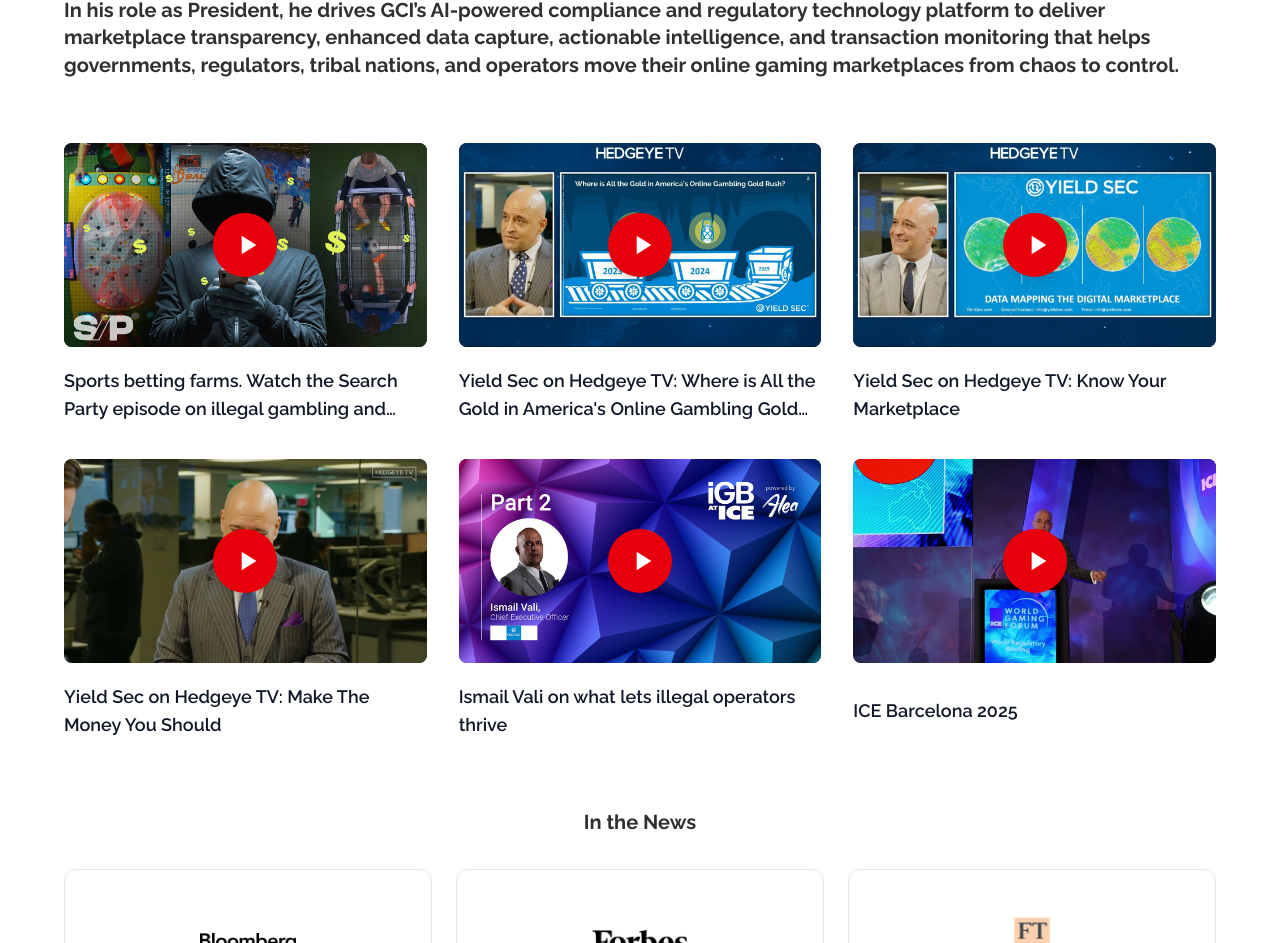
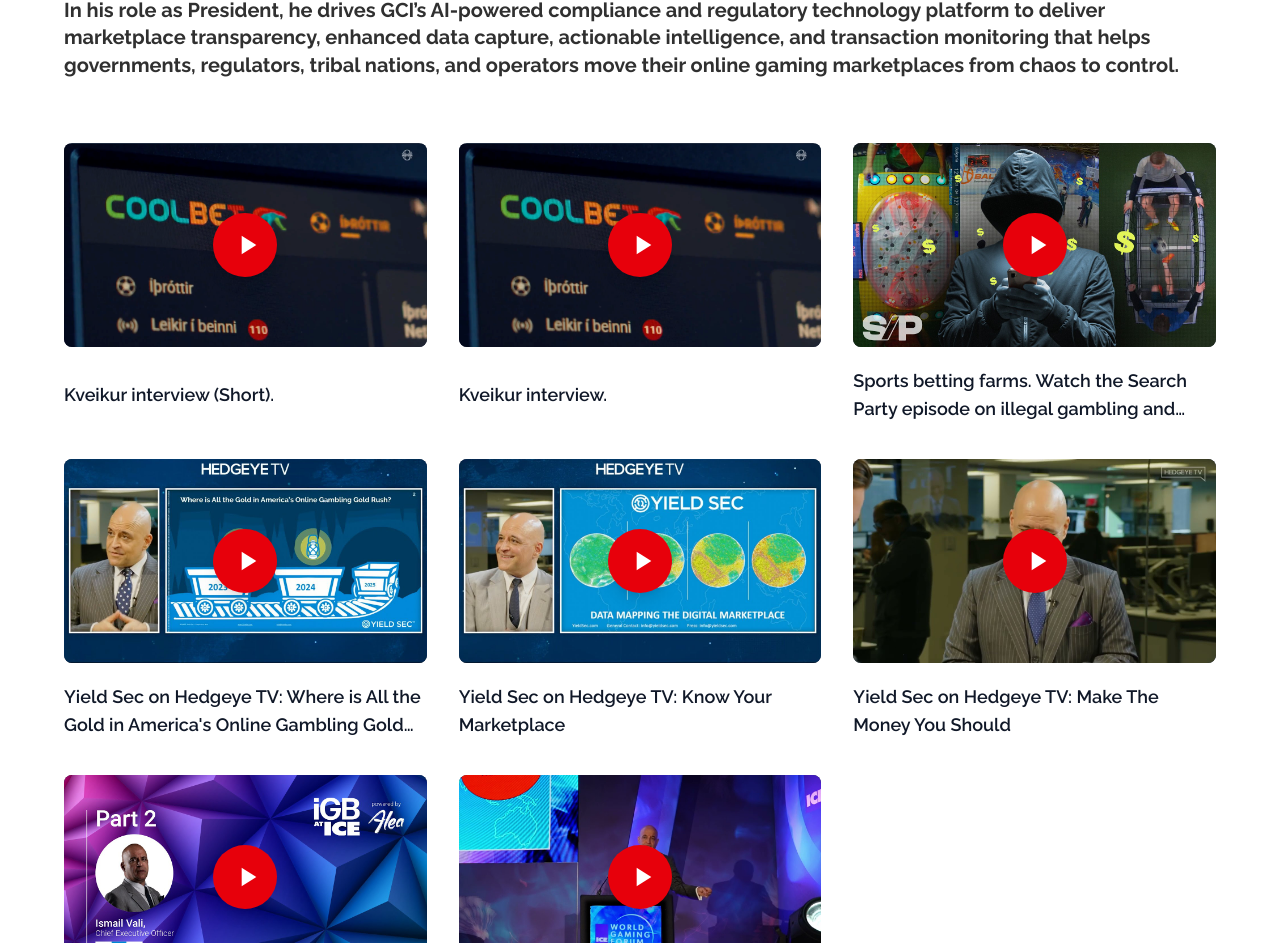
Before and after one commit to grahlie/ismailvali, a Next.js app: page / in a window 1280 px wide. Shown: the part 1468-2411 px from the top of the page. Built offline with nearby package versions, Linux system fonts and the light colour scheme.

Commit message:
added youtube videos

```diff
--- a/src/data/media.ts
+++ b/src/data/media.ts
@@ -1,6 +1,20 @@
 import { MediaItem } from "@/types/media";
 
 export const media: MediaItem[] = [
+  {
+    id: 8,
+    type: "video",
+    youtubeId: "IZOrlwGjEjs",
+    title: "Kveikur interview (Short).",
+    thumbnail: "/masonry/kveikur_thumbnail.png"
+  },
+  {
+    id: 8,
+    type: "video",
+    youtubeId: "4xEt72cwLrE",
+    title: "Kveikur interview.",
+    thumbnail: "/masonry/kveikur_thumbnail.png"
+  },
   {
     id: 7,
     type: "video",
```
Also changed, not shown: public/masonry/kveikur_thumbnail.png (added).
